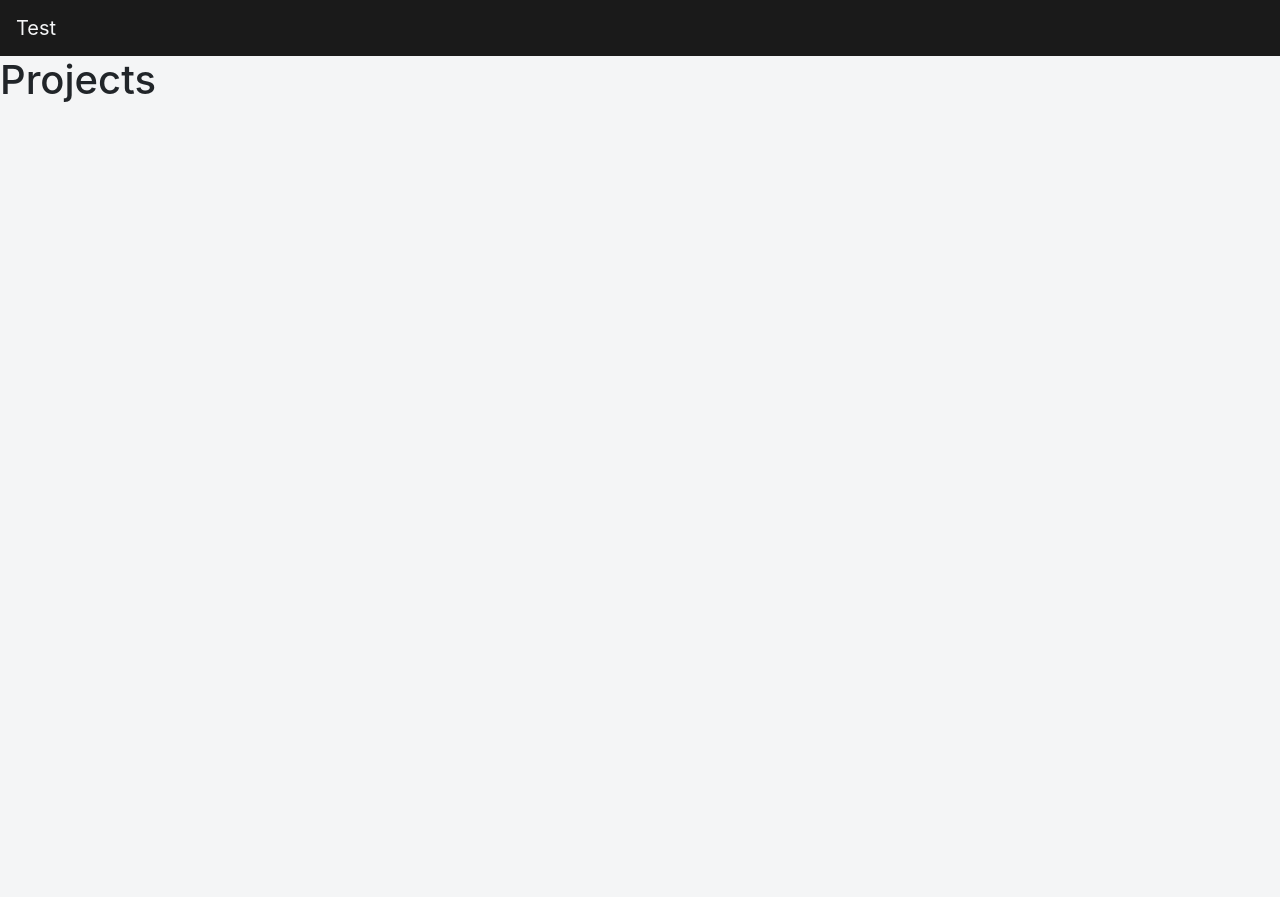
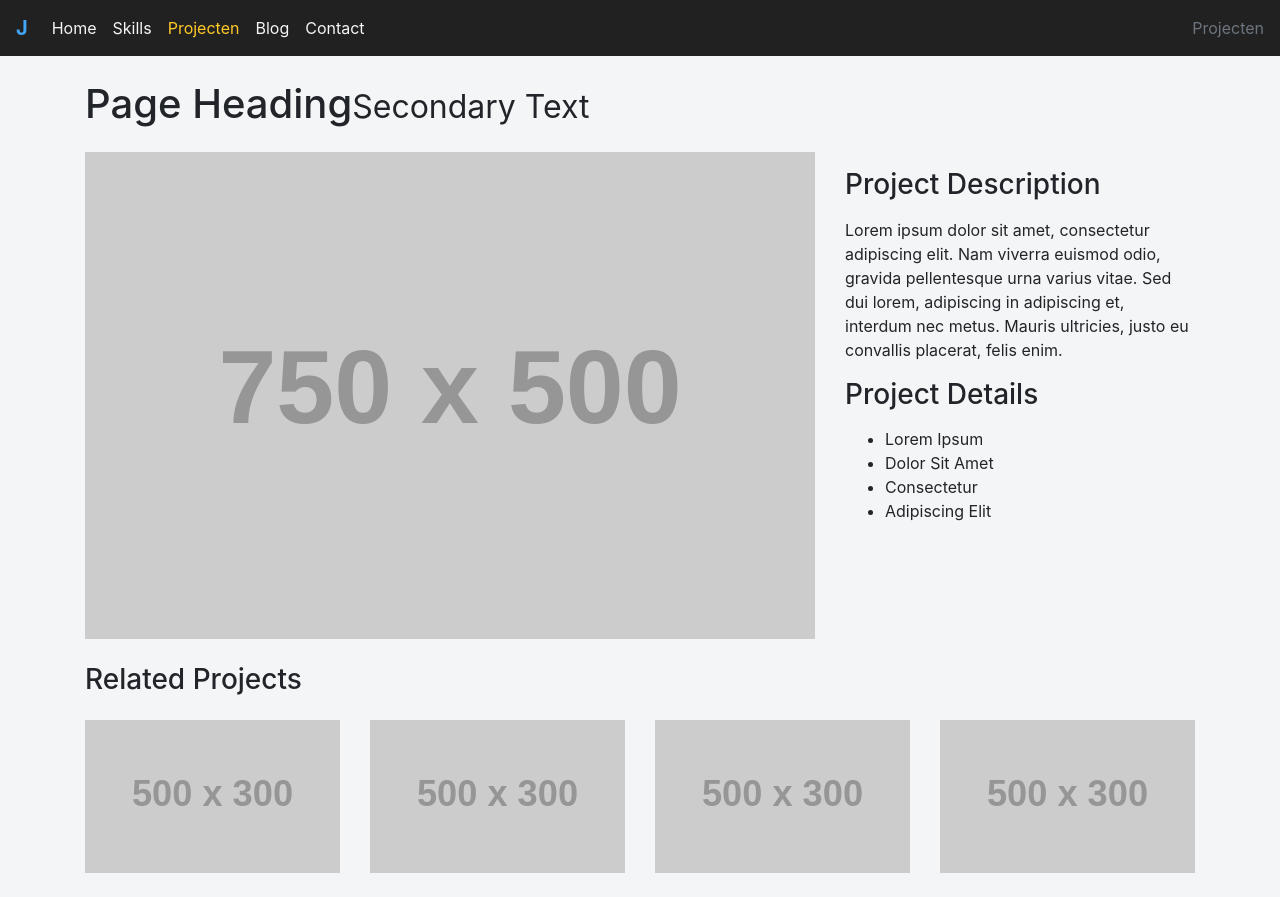
Before and after one commit to jesse-opdebeeck/react-portfolio, a React (Create React App) app: page /projecten in a window 1280 px wide. Before the commit the page ends 800 px from the top, so only its background shows below. Built offline with nearby package versions, Linux system fonts and the light colour scheme.

Commit message:
filler for projects page + navbar styling

```diff
--- a/package.json
+++ b/package.json
@@ -4,6 +4,7 @@
   "private": true,
   "dependencies": {
     "bootstrap": "^4.3.1",
+    "jquery": "^3.4.1",
     "react": "^16.8.6",
     "react-dom": "^16.8.6",
     "react-router-dom": "^5.0.0",
@@ -29,5 +30,8 @@
       "last 1 firefox version",
       "last 1 safari version"
     ]
+  },
+  "devDependencies": {
+    "popper.js": "^1.15.0"
   }
 }
--- a/src/App.css
+++ b/src/App.css
@@ -56,22 +56,39 @@ header {
   z-index: 1;
 }
 
+.navbar {
+  background-color: var(--main-gray);
+}
+
+.nav-link {
+  color: var(--main-white);
+}
+
+.navbar-brand {
+  color: var(--main-blue);
+  font-weight: bold;
+}
+
+.nav-link.active {
+  color: var(--main-yellow);
+}
+
+.nav-item a {
+  text-decoration: none;
+}
+
+.home-nav-item:hover .nav-link {
+  font-size: 3em;
+  text-shadow: 2px 8px 6px rgba(0, 0, 0, 0.2),
+    0px -5px 35px rgba(255, 255, 255, 0.3);
+}
+
 .display-4 {
   font-size: 2.5rem;
   color: var(--main-black);
   transition-property: font-size, text-shadow, background-color;
   transition-duration: 1s;
   transition-timing-function: ease-out;
-}
-
-.nav-item a {
-  text-decoration: none;
-}
-
-.nav-item:hover .nav-link {
-  font-size: 3em;
-  text-shadow: 2px 8px 6px rgba(0, 0, 0, 0.2),
-    0px -5px 35px rgba(255, 255, 255, 0.3);
 }
 
 .copyright-footer {
--- a/src/App.js
+++ b/src/App.js
@@ -1,7 +1,9 @@
 import React from "react";
-import "bootstrap/dist/css/bootstrap.css";
+import { BrowserRouter, Route, Switch } from "react-router-dom";
+
+import "bootstrap/dist/css/bootstrap.min.css";
+import "bootstrap/dist/js/bootstrap.min.js";
 import "./App.css";
-import { BrowserRouter, Route, Switch } from "react-router-dom";
 
 import Home from "./components/home";
 import Skills from "./components/skills";
--- a/src/components/header.js
+++ b/src/components/header.js
@@ -1,10 +1,76 @@
 import React, { Component } from "react";
+import { Link } from "react-router-dom";
 
 class Header extends Component {
   render() {
     return (
       <header class="navbar navbar-expand">
-        <span class="navbar-brand">Test</span>
+        <span class="navbar-brand">J</span>
+        <button
+          class="navbar-toggler"
+          type="button"
+          data-toggle="collapse"
+          data-target="#navbarText"
+          aria-controls="navbarText"
+          aria-expanded="false"
+          aria-label="Toggle navigation"
+        >
+          <span class="navbar-toggler-icon" />
+        </button>
+        <div class="collapse navbar-collapse" id="navbarText">
+          <ul class="navbar-nav mr-auto">
+            <li class="nav-item">
+              <Link className="nav-link" to="/">
+                Home
+              </Link>
+            </li>
+            <li class="nav-item">
+              <Link
+                className={
+                  this.props.title === "Skills" ? "nav-link active" : "nav-link"
+                }
+                to="/skills"
+              >
+                Skills
+              </Link>
+            </li>
+            <li class="nav-item">
+              <Link
+                className={
+                  this.props.title === "Projecten"
+                    ? "nav-link active"
+                    : "nav-link"
+                }
+                to="/projecten"
+              >
+                Projecten
+              </Link>
+            </li>
+            <li class="nav-item">
+              <Link
+                className={
+                  this.props.title === "Blog" ? "nav-link active" : "nav-link"
+                }
+                to="/blog"
+              >
+                Blog
+              </Link>
+            </li>
+            <li class="nav-item">
+              <Link
+                className={
+                  this.props.title === "Contact"
+                    ? "nav-link active"
+                    : "nav-link"
+                }
+                to="/contact"
+              >
+                Contact
+              </Link>
+            </li>
+          </ul>
+          <span class="navbar-text text-muted">{this.props.title}</span>
+        </div>
       </header>
     );
   }
--- a/src/components/home.js
+++ b/src/components/home.js
@@ -15,24 +15,30 @@ class Home extends Component {
             <div class="row">
               <div class="col-md-8 mx-auto text-center">
                 <nav class="nav justify-content-center">
-                  <li class="nav-item">
+                  <li class="nav-item home-nav-item">
                     <Link to="/skills">
-                      <span class="nav-link display-4">Skills</span>
+                      <span class="nav-link home-nav-link display-4">
+                        Skills
+                      </span>
                     </Link>
                   </li>
-                  <li class="nav-item">
+                  <li class="nav-item home-nav-item">
                     <Link to="/projecten">
-                      <span class="nav-link display-4">Projecten</span>
+                      <span class="nav-link home-nav-link display-4">
+                        Projecten
+                      </span>
                     </Link>
                   </li>
-                  <li class="nav-item">
+                  <li class="nav-item home-nav-item">
                     <Link to="/blog">
-                      <span class="nav-link display-4">Blog</span>
+                      <span class="nav-link home-nav-link display-4">Blog</span>
                     </Link>
                   </li>
-                  <li class="nav-item">
+                  <li class="nav-item home-nav-item">
                     <Link to="/contact">
-                      <span class="nav-link display-4">Contact</span>
+                      <span class="nav-link home-nav-link display-4">
+                        Contact
+                      </span>
                     </Link>
                   </li>
                 </nav>
--- a/src/components/projects.js
+++ b/src/components/projects.js
@@ -6,8 +6,79 @@ class Projects extends Component {
   render() {
     return (
       <React.Fragment>
-        <Header />
-        <h1>Projects</h1>
+        <Header title="Projecten" />
+        <div class="container">
+          <h1 class="my-4">
+            Page Heading
+            <small>Secondary Text</small>
+          </h1>
+          <div class="row">
+            <div class="col-md-8">
+              <img class="img-fluid" src="http://placehold.it/750x500" alt="" />
+            </div>
+
+            <div class="col-md-4">
+              <h3 class="my-3">Project Description</h3>
+              <p>
+                Lorem ipsum dolor sit amet, consectetur adipiscing elit. Nam
+                viverra euismod odio, gravida pellentesque urna varius vitae.
+                Sed dui lorem, adipiscing in adipiscing et, interdum nec metus.
+                Mauris ultricies, justo eu convallis placerat, felis enim.
+              </p>
+              <h3 class="my-3">Project Details</h3>
+              <ul>
+                <li>Lorem Ipsum</li>
+                <li>Dolor Sit Amet</li>
+                <li>Consectetur</li>
+                <li>Adipiscing Elit</li>
+              </ul>
+            </div>
+          </div>
+
+          <h3 class="my-4">Related Projects</h3>
+
+          <div class="row">
+            <div class="col-md-3 col-sm-6 mb-4">
+              <a href="#">
+                <img
+                  class="img-fluid"
+                  src="http://placehold.it/500x300"
+                  alt=""
+                />
+              </a>
+            </div>
+
+            <div class="col-md-3 col-sm-6 mb-4">
+              <a href="#">
+                <img
+                  class="img-fluid"
+                  src="http://placehold.it/500x300"
+                  alt=""
+                />
+              </a>
+            </div>
+
+            <div class="col-md-3 col-sm-6 mb-4">
+              <a href="#">
+                <img
+                  class="img-fluid"
+                  src="http://placehold.it/500x300"
+                  alt=""
+                />
+              </a>
+            </div>
+
+            <div class="col-md-3 col-sm-6 mb-4">
+              <a href="#">
+                <img
+                  class="img-fluid"
+                  src="http://placehold.it/500x300"
+                  alt=""
+                />
+              </a>
+            </div>
+          </div>
+        </div>
       </React.Fragment>
     );
   }
```
Also changed, not shown: 1 other file (tests, documents, lock files or other folders).
